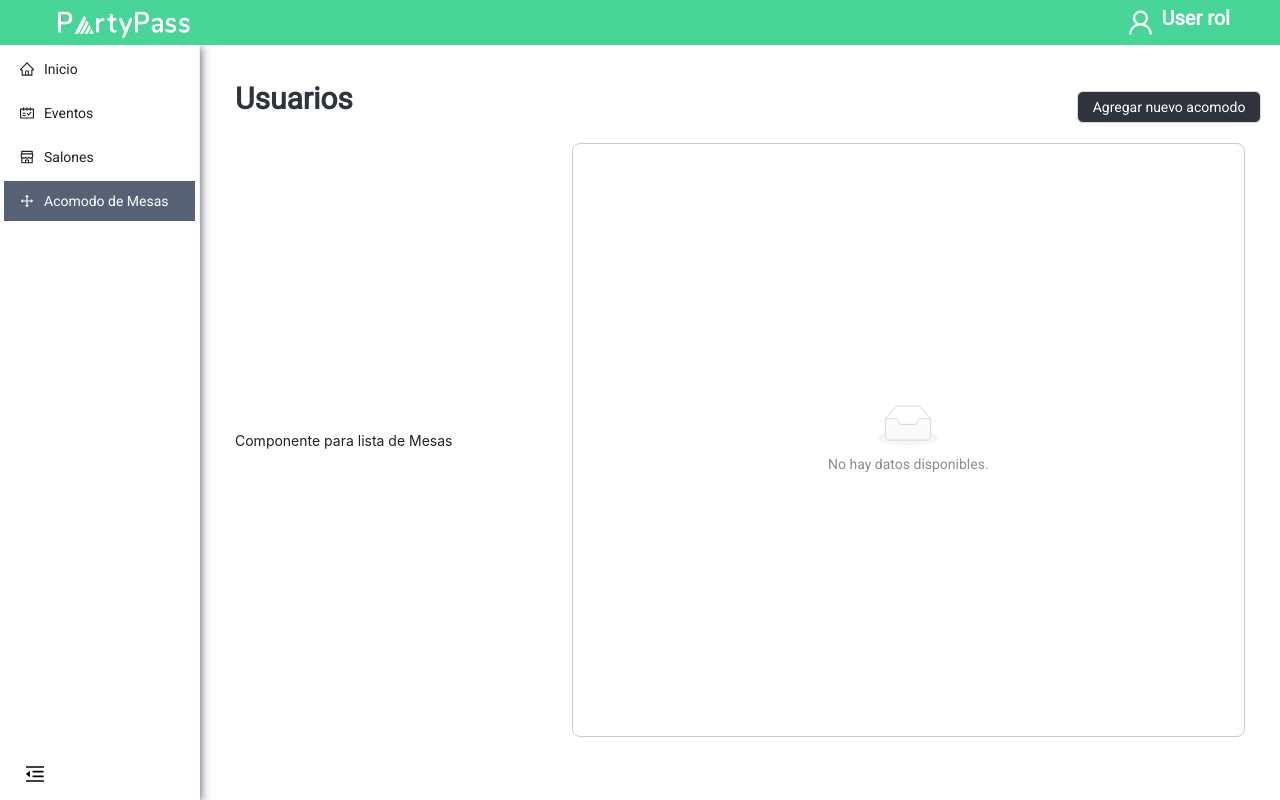
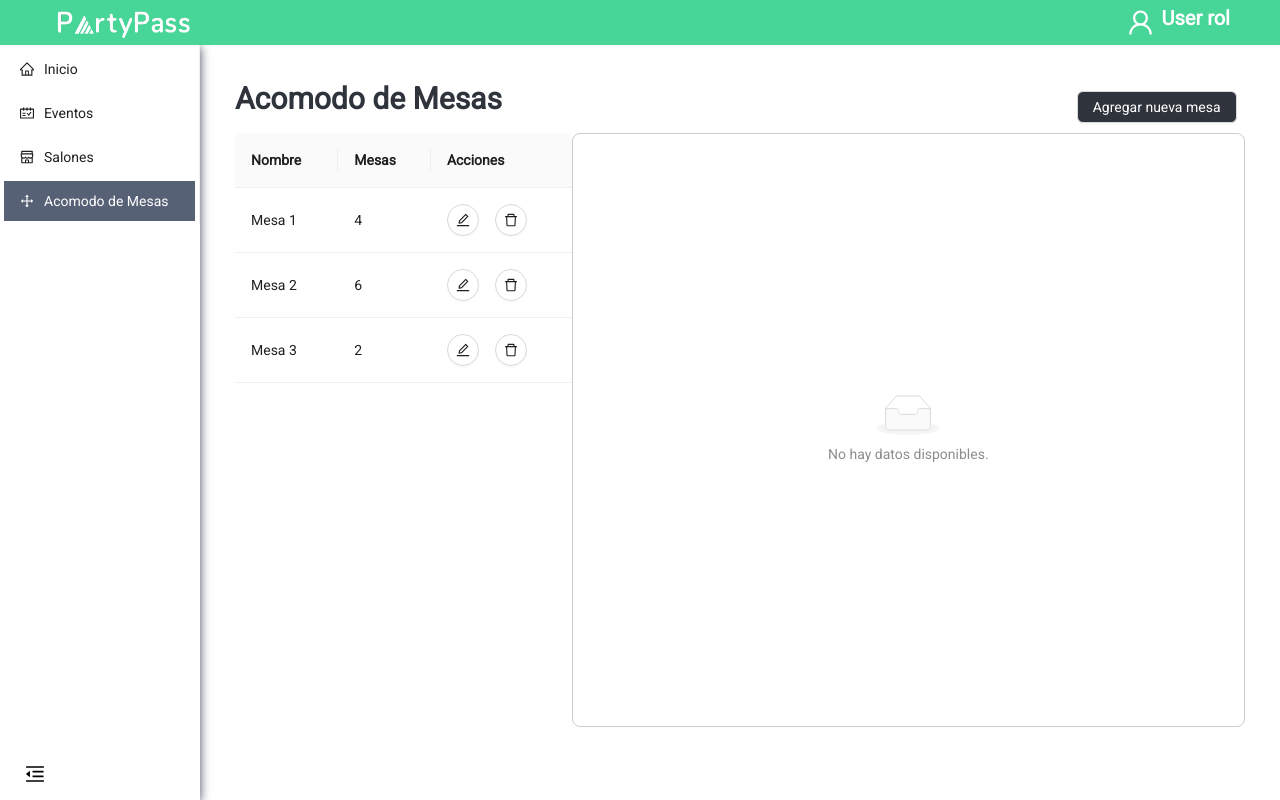
Before and after one commit to alonsosfera/event-ticket-project, a Next.js app: page /room-maps in a window 1280 px wide. Built offline with nearby package versions, Linux system fonts and the light colour scheme.

Commit message:
[PP-33] new component room-maps-table which will show the accommodations when saving the data in the room maps page

```diff
--- a/components/room-maps/new-room-map-component.js
+++ b/components/room-maps/new-room-map-component.js
@@ -6,7 +6,7 @@ const NewRoomMapComponent = ({ onSave, onCancel }) => {
     <Col>
       <Form layout="vertical">
         <Form.Item label="Nombre">
-          <Input style={{ width : "700px" }} />
+          <Input style={{ width : "100%" }} />
         </Form.Item>
         <Form.Item label="Selecciona los elementos y arrastralos">
           <Col span={16}>
--- a/components/room-maps/room-maps-components.js
+++ b/components/room-maps/room-maps-components.js
@@ -2,9 +2,14 @@ import { Button, Col, Row, Typography } from "antd"
 import { useState } from "react"
 import EmptyDescription from "@/components/shared/empty-component"
 import NewRoomMapComponent from "@/components/room-maps/new-room-map-component"
+import RoomMapsTable from "@/components/room-maps/room-maps-table-components"
 
 const RoomMaps = () => {
   const [showForm, setShowForm] = useState(false)
+
+  const handleSave = () => {
+    setShowForm(false)
+  }
 
   const handleAddLayout = () => {
     setShowForm(true)
@@ -14,43 +19,62 @@ const RoomMaps = () => {
     setShowForm(false)
   }
 
-  const handleSave = () => {
-    setShowForm(true)
-  }
-
   return (
     <>
-      <Row style={{ padding: "20px" }} gutter={[24, 0]}>
+      <Row style={{ padding: "20px" }} gutter={[24, 24]}>
         <Col span={24} style={{ marginBottom: "10px" }}>
           <Row justify="space-between" align="middle">
             <Col>
               <Typography.Title level={2} style={{ color: "#2F333C" }}>
-                Usuarios
+                Acomodo de Mesas
               </Typography.Title>
             </Col>
             <Col
-              xs={12} md={8}
+              xs={0}
+              md={8}
               lg={4}>
               <Button
                 key="submit"
                 onClick={handleAddLayout}
                 style={{ backgroundColor: "#2F333C", color: "#fff" }}>
-                Agregar nuevo acomodo
+                Agregar nueva mesa
               </Button>
             </Col>
           </Row>
 
           <Row
-            justify="space-between" align="middle"
-            style={{ marginTop: "10px" }}>
-            <Col span={8}>
-              Componente para lista de Mesas
+            justify="space-between"
+            align="top">
+            <Col
+              xs={24}
+              md={8}
+              lg={8}>
+              <Col
+                xs={0}
+                md={0}
+                lg={24}>
+                <RoomMapsTable />
+              </Col>
+              <Col xs={24} sm={0}>
+                <Typography.Title level={5}>Para modificar, ve la versión movil</Typography.Title>
+              </Col>
             </Col>
-            <Col style={{ border: "1px solid #ccc", padding: "1rem", borderRadius: "8px" }} span={16}>
+            <Col
+              span={16}
+              style={{
+                border: "1px solid #ccc",
+                padding: "1rem",
+                borderRadius: "8px",
+                display: "flex",
+                flexDirection: "column",
+                height: "100%"
+              }}>
               {showForm ? (
-                <NewRoomMapComponent  onCancel={handleCancel} onSave={handleSave} />
+                <NewRoomMapComponent
+                  onCancel={handleCancel}
+                  onSave={handleSave} />
               ) : (
-                <EmptyDescription  />
+                <EmptyDescription />
               )}
             </Col>
           </Row>
--- /dev/null
+++ b/components/room-maps/room-maps-table-components.js
@@ -0,0 +1,56 @@
+import { Button , Popconfirm , Space , Table } from "antd"
+import { DeleteOutlined , EditOutlined } from "@ant-design/icons"
+import { useState } from "react"
+
+
+const RoomMapsTable = () => {
+
+  const [tables, setTables] = useState([
+    { key: "1", name: "Mesa 1", capacity: 4 },
+    { key: "2", name: "Mesa 2", capacity: 6 },
+    { key: "3", name: "Mesa 3", capacity: 2 }
+  ])
+
+  const handleEdit = key => {
+    ("Edit table with key:", key)
+  }
+
+  const handleDelete = key => {
+    ("Delete table with key:", key)
+    setTables(tables.filter(table => table.key !== key))
+  }
+
+  const columns = [
+    { title: "Nombre", dataIndex: "name", key: "name" },
+    { title: "Mesas", dataIndex: "capacity", key: "capacity" },
+    {
+      title: "Acciones",
+      key: "actions",
+      render: (_, record) => (
+        <Space size="middle">
+          <Button
+            shape="circle"
+            icon={<EditOutlined />}
+            onClick={() => handleEdit(record.key)} />
+          <Popconfirm
+            title="¿Estás seguro de eliminar esta mesa?"
+            onConfirm={() => handleDelete(record.key)}
+            okText="Sí"
+            cancelText="No">
+            <Button
+              shape="circle"
+              icon={<DeleteOutlined />} />
+          </Popconfirm>
+        </Space>
+      )
+    }
+  ]
+  return(
+    <Table
+      dataSource={tables}
+      columns={columns}
+      pagination={false} />
+  )
+}
+
+export default RoomMapsTable
```
